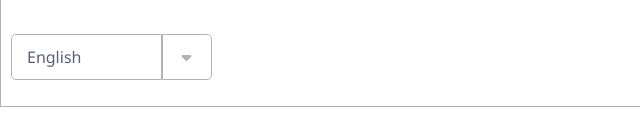
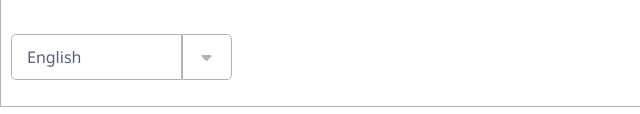
Before and after one commit to VTor7/scratch-mit-casestudy, a plain HTML site: page img/components/index.html in a window 1280 px wide. Shown: the part 4224-4338 px from the top of the page, 0-640 px from the left. Drawn offline with Linux system fonts and the light colour scheme.

Commit message:
Updated footer button

```diff
--- a/css/main.css
+++ b/css/main.css
@@ -189,7 +189,7 @@ img {
     color: var(--dark-grey);
     border: .25px solid var(--medium-grey);
     border-radius: 5px 0 0 5px;
-    padding: 10px 80px 10px 15px;
+    padding: 10px 100px 10px 15px;
 }
 
 .footer-button i {
```
